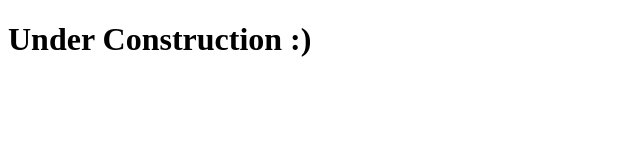
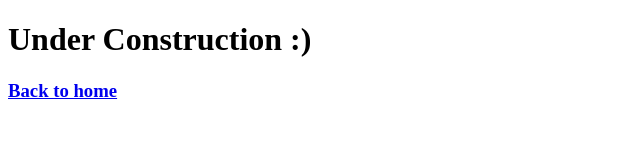
Before and after one commit to kdavies48/sp21256GROUPPROJECT, a website: page public/a.html in a window 1280 px wide. Shown: the whole page, without its empty margins (0-640 px from the left). Drawn offline with Linux system fonts and the light colour scheme.

Commit message:
placeholder html page

```diff
--- a/public/a.html
+++ b/public/a.html
@@ -6,5 +6,6 @@
     </head>
     <body>
         <h1>Under Construction :)</h1>
+        <h3><a href=index.html>Back to home</a></h3>
     </body>
 </html>
```
